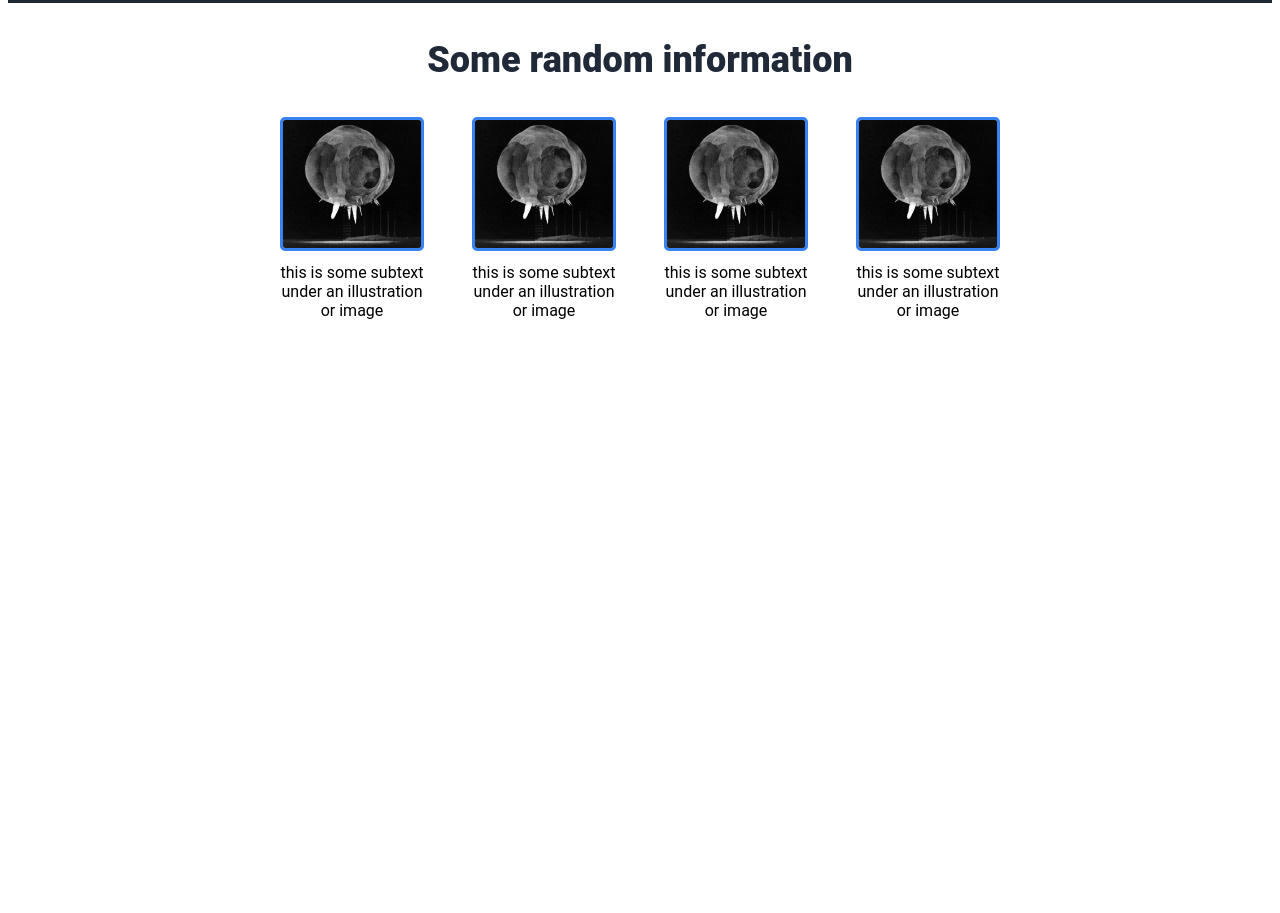
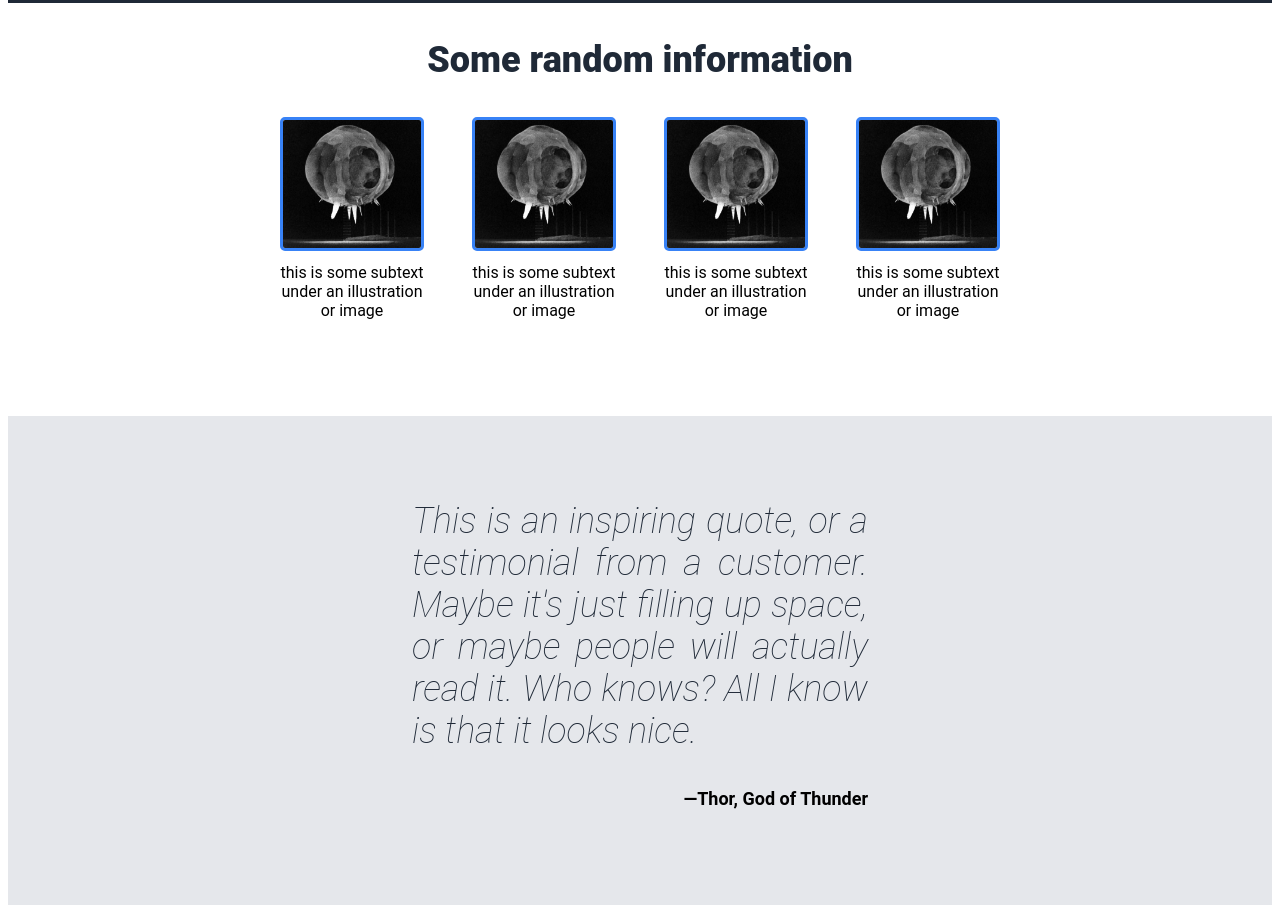
Before and after one commit to negativecopy/odin-website-2, a plain HTML site: page index.html in a window 1280 px wide. Shown: the part 602-1515 px from the top of the page. Before the commit the page ends 1043 px from the top, so only its background shows below. Drawn offline with Linux system fonts and the light colour scheme.

Commit message:
Complete quotation section
HTML and CSS complete for quotation and attribution.

```diff
--- a/index.html
+++ b/index.html
@@ -51,5 +51,13 @@
                 </div>
             </div>
         </div>
+        <div class="quotation-section">
+            <div class="quote">
+                <p>This is an inspiring quote, or a testimonial from a customer. Maybe it's just filling up space, or maybe people will actually read it. Who knows? All I know is that it looks nice.</p>
+            </div>
+            <div class="attribution">
+                <figcaption>—Thor, God of Thunder</figcaption>
+            </div>
+        </div>
     </body>
 </html>
--- a/styles.css
+++ b/styles.css
@@ -66,7 +66,7 @@ header a {
     display: flex;
     flex-direction: column;
     align-items: center;
-    padding-bottom: 113px;
+    padding-bottom: 96px;
 }
 
 .info-header {
@@ -88,7 +88,7 @@ header a {
     gap: 12px;
 }
 
-figcaption {
+.img-and-caption figcaption {
     text-align: center;
 }
 
@@ -96,3 +96,22 @@ figcaption {
     border-radius: 5px;
     border: 3px solid #3882F6;
 }
+
+.quotation-section {
+   background-color: #E5E7EB;
+   padding: 48px 404px 96px;
+}
+
+.quote {
+    font-size: 36px;
+    font-style: italic;
+    font-weight: 100;
+    color: #1F2937;
+    text-align: justify;
+}
+
+.attribution {
+   font-size: 18px;
+   font-weight: bold;
+   text-align: right;
+}
```
